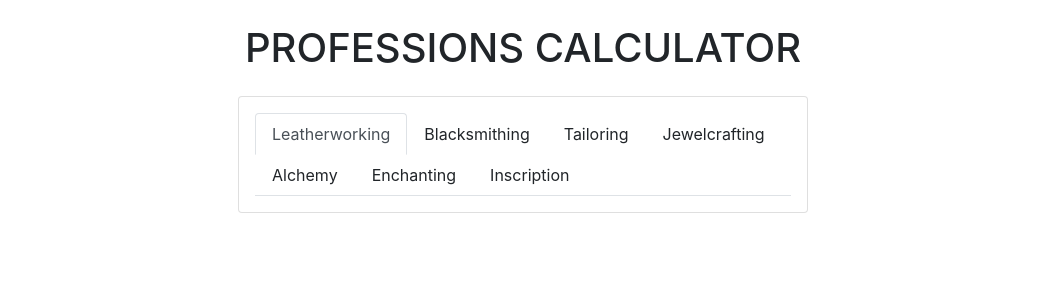
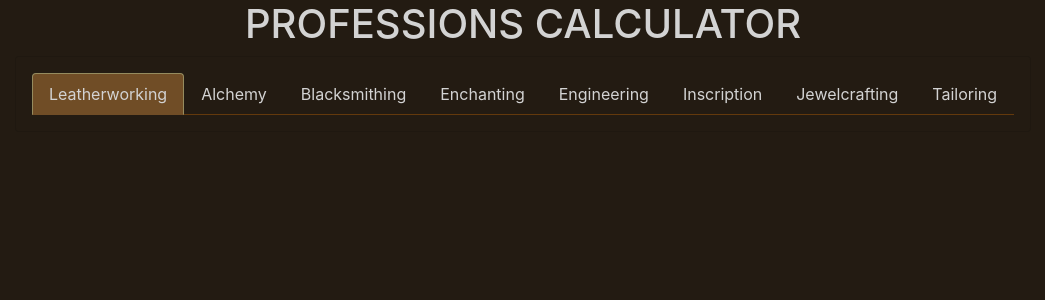
Before and after one commit to jcfenoglio/professions, a React (Create React App) app in the folder frontend/: page / in a window 1280 px wide. Shown: the top 300 px of the page, without its empty margins (117-1162 px from the left). Built offline with nearby package versions, Linux system fonts and the light colour scheme.

Commit message:
Tuned CSS to not hurt my eyes

```diff
--- a/frontend/src/App.css
+++ b/frontend/src/App.css
@@ -1,20 +1,36 @@
-.App {
-  text-align: center;
+html, head, body {
+  background-color: #231b12;
 }
 
-.App-header {
-  background-color: #282c34;
-  min-height: 100vh;
-  display: flex;
-  flex-direction: column;
-  align-items: center;
-  justify-content: center;
-  font-size: calc(10px + 2vmin);
-  color: white;
+.dark {
+  background-color: #231b12;
+  color: #d3d3d3;
 }
 
-.App-link {
-  color: #61dafb;
+.nav-tabs {
+  background-color: #231b12;
+  color: #d3d3d3;
+  border-bottom-right-radius: 0%;
+  border-bottom-left-radius: 0%;
+  border-bottom-color: #63390c;
+}
+
+.nav-tabs .nav-link:hover {
+  border-top-color: #958b5e;
+  border-right-color: #958b5e;
+  border-left-color: #958b5e;
+  border-bottom-color: #7e4a13;
+}
+
+.nav-tabs .nav-link.active {
+  background-color: #704d26;
+  color: #d3d3d3;
+  border-bottom-right-radius: 0%;
+  border-bottom-left-radius: 0%;
+  border-top-color: #958b5e;
+  border-right-color: #958b5e;
+  border-left-color: #958b5e;
+  border-bottom-color: #704d26;
 }
 
 .spec-title {
--- a/frontend/src/App.js
+++ b/frontend/src/App.js
@@ -1,131 +1,83 @@
 import './App.css';
-import React, { Component } from "react";
+import React, { Component, useState } from "react";
 import ProfSlider from './components/ProfSlider';
+import Specs from './data/Specs.json';
+import Crafts from './data/Crafts.json';
 
-const lwSpecs = []
-const jcSpecs = []
-const alchSpecs = []
-const bsSpecs = []
-const enchSpecs = []
-const inscSpecs = []
-const tailorSpecs = []
+function App(props) {
+  // this.state = {
+  //   currentProf: "lw",
+  //   knowList: lwSpecs,
+  //   knowledge: new Map(),
+  // };
+  const [currentProf, setCurrentProf] = useState("lw");
+  const [knowledge, setKnowledge] = useState(new Map());
 
-class App extends Component {
-  constructor(props) {
-    super(props);
-    this.state = {
-      currentProf: "lw",
-      knowList: lwSpecs,
-      knowledge: new Map(),
+  const tabSwitch = (prof) => {
+      setCurrentProf(prof);
     };
-  }
 
-  handleSliderChange = (specName, newValue) => {
-    this.setState({ knowledge: new Map(this.state.knowledge.set(specName, newValue)) });
-  }
-
-  tabSwitch = (prof) => {
-    switch(prof) {
-      case "jc":
-        return this.setState({ currentProf: "jc", knowList: jcSpecs });
-      case "alch":
-        return this.setState({ currentProf: "alch", knowList: alchSpecs});
-      case "bs":
-        return this.setState({ currentProf: "bs", knowList: bsSpecs });
-      case "ench":
-        return this.setState({ currentProf: "ench", knowList: enchSpecs });
-      case "insc":
-        return this.setState({ currentProf: "insc", knowList: inscSpecs });
-      case "tailor":
-        return this.setState({ currentProf: "tailor", knowList: tailorSpecs });
-      default:
-        return this.setState({ currentProf: "lw", knowList: lwSpecs });
-    }
-  }
-
-  renderTabList = () => {
+  const renderTabList = () => {
     return (
       <div className="nav nav-tabs">
+        { Specs.map((spec) =>
+          (
             <span
-          className={this.state.currentProf === "lw" ? "nav-link active" : "nav-link"}
-          onClick={() => this.tabSwitch("lw")}
+              className={currentProf === spec.id ? "nav-link active" : "nav-link"}
+              onClick={() => tabSwitch(spec.id)}
             >
-          Leatherworking
+              { spec.name }
             </span>
-        <span
-          className={this.state.currentProf === "bs" ? "nav-link active" : "nav-link"}
-          onClick={() => this.tabSwitch("bs")}
-        >
-          Blacksmithing
-        </span>
-        <span
-          className={this.state.currentProf === "tailor" ? "nav-link active" : "nav-link"}
-          onClick={() => this.tabSwitch("tailor")}
-        >
-          Tailoring
-        </span>
-        <span
-          className={this.state.currentProf === "jc" ? "nav-link active" : "nav-link"}
-          onClick={() => this.tabSwitch("jc")}
-        >
-          Jewelcrafting
-        </span>
-        <span
-          className={this.state.currentProf === "alch" ? "nav-link active" : "nav-link"}
-          onClick={() => this.tabSwitch("alch")}
-        >
-          Alchemy
-        </span>
-        <span
-          className={this.state.currentProf === "ench" ? "nav-link active" : "nav-link"}
-          onClick={() => this.tabSwitch("ench")}
-        >
-          Enchanting
-        </span>
-        <span
-          className={this.state.currentProf === "insc" ? "nav-link active" : "nav-link"}
-          onClick={() => this.tabSwitch("insc")}
-        >
-          Inscription
-        </span>
+          ))}
       </div>
     );
   };
 
-  renderItems = () => {
-    const newSpecs = this.state.knowList;
+  // const renderCrafts = () => {
+  //   let currentCrafts = Crafts.filter((craftList) => {
+  //     return currentProf === craftList.id;
+  //   });
+  //   return (
+  //     <div className=""></div>
+  //   );
+  // }
 
-    return newSpecs.map((spec) => (
-      <li
-        key={spec.name}
-        className="list-group-item flex justify-content-between align-items-center"
-      >
-        <ProfSlider
-          spec={spec}
-          knowledge={ this.state.knowledge.has(spec.name) ? this.state.knowledge.get(spec.name) : 0 }
-          updateData={(specName, newValue) => this.handleSliderChange(specName, newValue)}
-        />
-      </li>
-    ));
-  };
+  // const renderItems = () => {
+  //   const newSpecs = this.state.knowList;
 
-  render() {
+  //   return newSpecs.map((spec) => (
+  //     <li
+  //       key={spec.name}
+  //       className="list-group-item flex justify-content-between align-items-center"
+  //     >
+  //       <ProfSlider
+  //         spec={spec}
+  //         knowledge={ this.state.knowledge.has(spec.name) ? this.state.knowledge.get(spec.name) : 0 }
+  //         updateData={(specName, newValue) => this.handleSliderChange(specName, newValue)}
+  //       />
+  //     </li>
+  //   ));
+  // };
+
+  //   const handleSliderChange = (specName, newValue) => {
+  //     this.setState({ knowledge: new Map(this.state.knowledge.set(specName, newValue)) });
+  //   }
+
   return (
-      <main className="container">
-        <h1 className="text-uppercase text-center my-4">Professions Calculator</h1>
+    <main className="container dark">
+      <h1 className="text-uppercase text-center">Professions Calculator</h1>
       <div className="row">
-          <div className="col-md-6 col-sm-10 mx-auto p-0">
-            <div className="card p-3">
-              {this.renderTabList()}
-              <ul className="list-group list-group-flush border-top-0">
-                {this.renderItems()}
+        <div className="mx-auto">
+          <div className="card p-3 dark">
+            {renderTabList()}
+            <ul className="list-group list-group-flush border-top-0 dark">
+              {/* {renderCrafts()} */}
             </ul>
           </div>
         </div>
       </div>
     </main>
   );
-  }
-}
+};
 
 export default App;
--- a/frontend/src/data/Crafts.json
+++ b/frontend/src/data/Crafts.json
@@ -1,6 +1,7 @@
 [
     {
-        "Leatherworking": [
+        "id" : "lw",
+        "items" : [
             {
                 "Adaptive Dracothyst Armguards": [
                     ""
```
Lines whose indentation alone changed are shown as unchanged.
